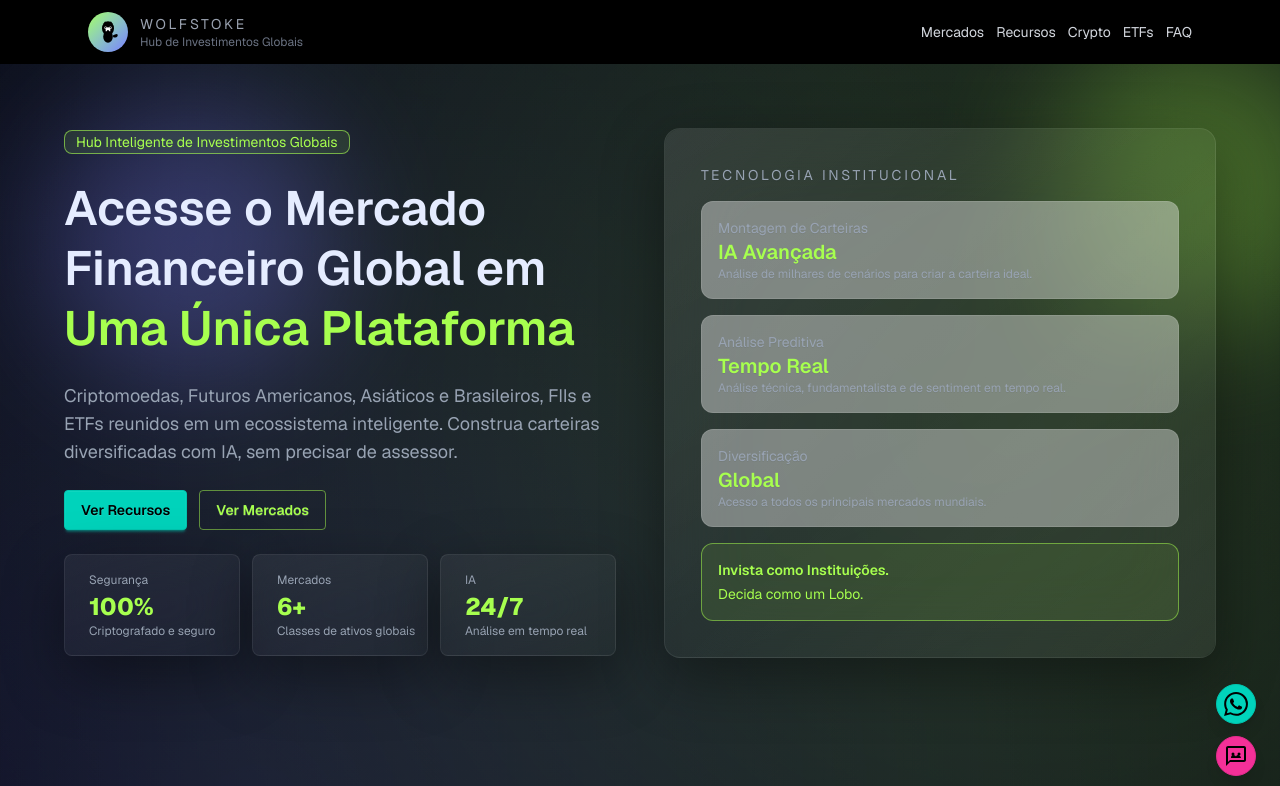
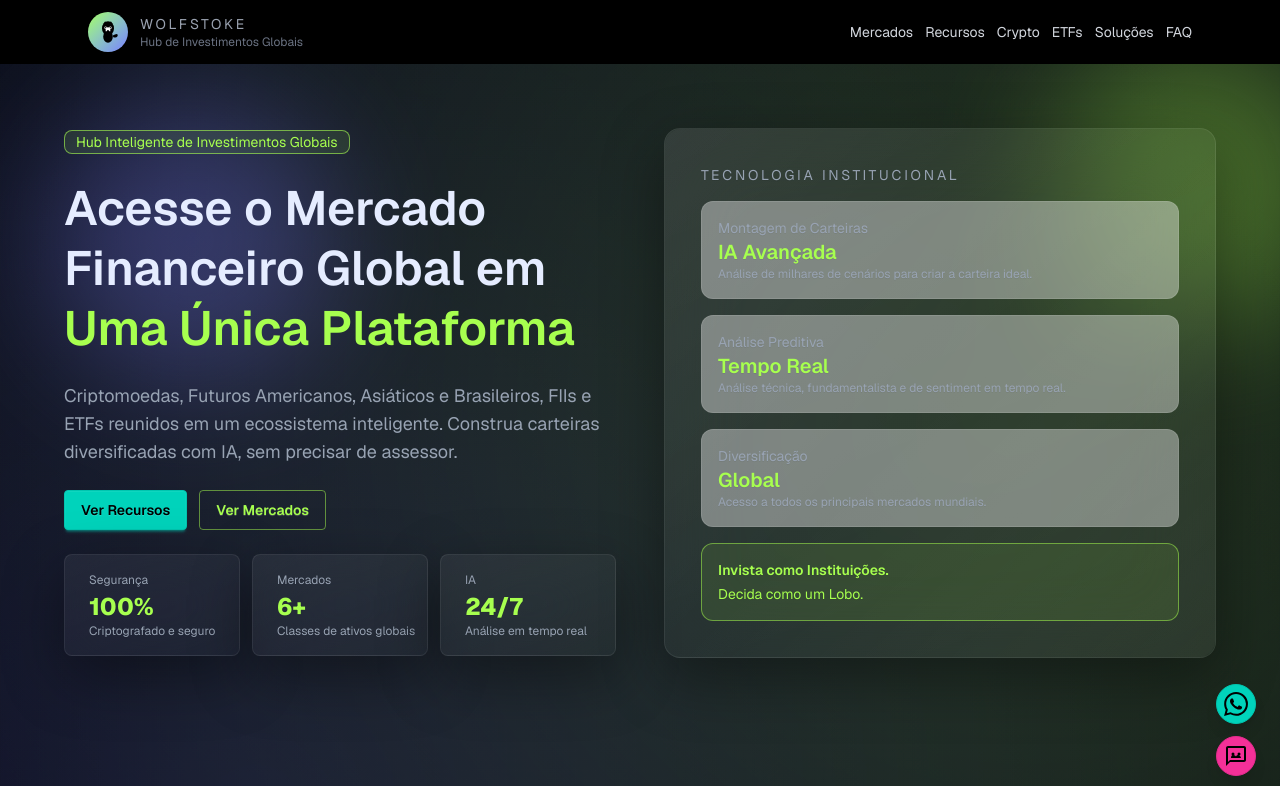
Before and after one commit to kaiqueyamamoto/wolfstoke-com, a Next.js app: page / in a window 1280 px wide. Shown: the top 786 px of the page. Built offline with nearby package versions, Linux system fonts and the light colour scheme.

Commit message:
feat: adiciona link para página de soluções no header da home
- Inclui link "Soluções" na navegação do HomeHeader
- Mantém ordem lógica com outras páginas (Crypto, ETFs, Soluções)

```diff
--- a/app/components/home/HomeHeader.tsx
+++ b/app/components/home/HomeHeader.tsx
@@ -29,6 +29,9 @@ export default function HomeHeader() {
           <a href="/etfs" className="text-gray-300 hover:text-accent">
             ETFs
           </a>
+          <a href="/solucoes" className="text-gray-300 hover:text-accent">
+            Soluções
+          </a>
           <a href="#faq" className="text-gray-300 hover:text-accent">
             FAQ
           </a>
```
